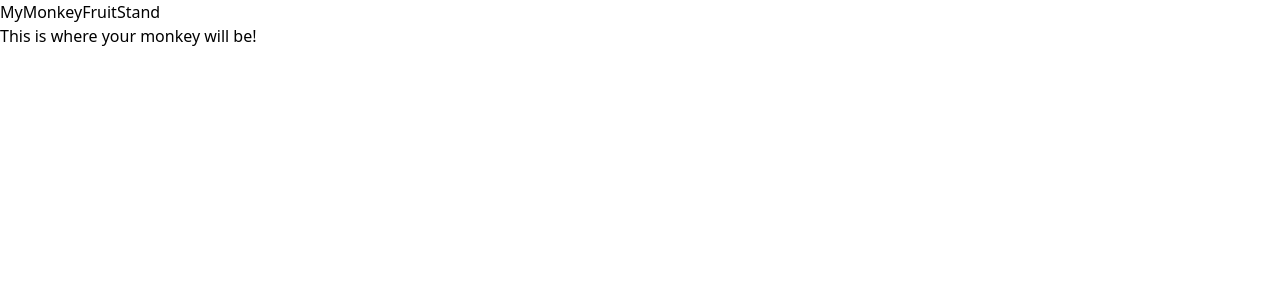
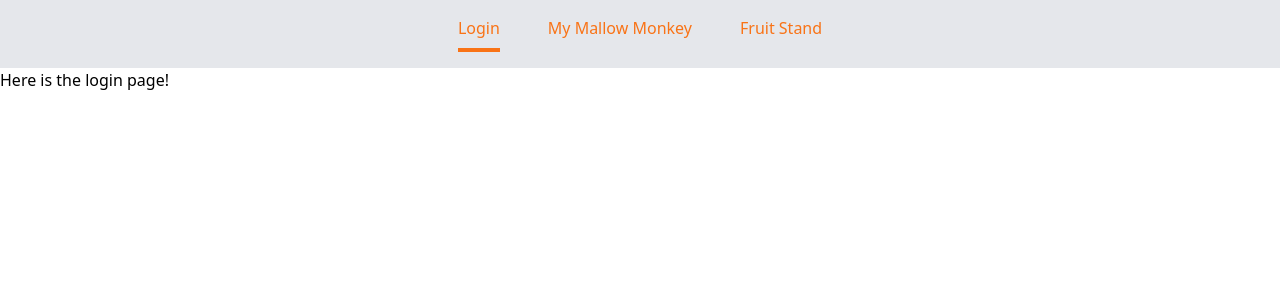
Before and after one commit to J-Frith/My-Mallow-Monkey, a React (Create React App) app in the folder my-mallow-monkey/: page / in a window 1280 px wide. Shown: the top 300 px of the page. Built offline with nearby package versions, Linux system fonts and the light colour scheme.

Commit message:
Added a login page and a nav bar across the top of every page

```diff
--- a/my-mallow-monkey/package.json
+++ b/my-mallow-monkey/package.json
@@ -7,6 +7,7 @@
     "@testing-library/react": "^13.4.0",
     "@testing-library/user-event": "^13.5.0",
     "axios": "^1.6.5",
+    "classnames": "^2.5.1",
     "react": "^18.2.0",
     "react-dom": "^18.2.0",
     "react-scripts": "5.0.1",
--- a/my-mallow-monkey/src/App.js
+++ b/my-mallow-monkey/src/App.js
@@ -1,15 +1,19 @@
-import Sidebar from "./components/Sidebar";
+import Navbar from "./components/Navbar";
 import Route from "./components/Route";
-import MonkeyPage from "./pages/MyMonkeyPage";
+import LoginPage from "./pages/LoginPage";
+import MyMonkeyPage from "./pages/MyMonkeyPage";
 import FruitStandPage from "./pages/FruitStandPage";
 
 function App() {
   return (
     <div>
-      <Sidebar />
+      <Navbar />
       <div>
         <Route path="/">
-          <MonkeyPage />
+          <LoginPage />
+        </Route>
+        <Route path="/mymonkey">
+          <MyMonkeyPage />
         </Route>
         <Route path="/fruitstand">
           <FruitStandPage />
--- a/my-mallow-monkey/src/components/Link.js
+++ b/my-mallow-monkey/src/components/Link.js
@@ -1,13 +1,14 @@
+import classNames from "classnames";
 import useNavigation from "../hooks/use-navigation";
 
-function Link({ to, children }) {
-  const { navigate } = useNavigation();
+function Link({ to, children, className, activeClassName }) {
+  const { navigate, currentPath } = useNavigation();
 
-  // FIXME: uncomment if using tailwind
-  // const classes = classNames(
-  //   className,
-  //   currentPath === to && activeClassName
-  // );
+  const classes = classNames(
+    "text-orange-500",
+    className,
+    currentPath === to && activeClassName
+  );
 
   const handleClick = (event) => {
     if (event.metaKey || event.ctrlKey) {
@@ -19,7 +20,7 @@ function Link({ to, children }) {
   };
 
   return (
-    <a href={to} onClick={handleClick}>
+    <a className={classes} href={to} onClick={handleClick}>
       {children}
     </a>
   );
--- /dev/null
+++ b/my-mallow-monkey/src/components/Navbar.js
@@ -0,0 +1,30 @@
+import Link from "./Link";
+
+function Navbar() {
+  const links = [
+    { label: "Login", path: "/" },
+    { label: "My Mallow Monkey", path: "/mymonkey" },
+    { label: "Fruit Stand", path: "/fruitstand" },
+  ];
+
+  const renderedLinks = links.map((link) => {
+    return (
+      <Link
+        key={link.label}
+        to={link.path}
+        className="mx-6 pb-2"
+        activeClassName="border-b-4 border-orange-500"
+      >
+        {link.label}
+      </Link>
+    );
+  });
+
+  return (
+    <div className="sticky top-0 flex justify-center bg-gray-200 p-4">
+      {renderedLinks}
+    </div>
+  );
+}
+
+export default Navbar;
--- a/my-mallow-monkey/src/components/Sidebar.js
+++ /dev/null
@@ -1,20 +0,0 @@
-import Link from "./Link";
-
-function Sidebar() {
-  const links = [
-    { label: "MyMonkey", path: "/" },
-    { label: "FruitStand", path: "/fruitstand" },
-  ];
-
-  const renderedLinks = links.map((link) => {
-    return (
-      <Link key={link.label} to={link.path}>
-        {link.label}
-      </Link>
-    );
-  });
-
-  return <div>{renderedLinks}</div>;
-}
-
-export default Sidebar;
--- /dev/null
+++ b/my-mallow-monkey/src/pages/LoginPage.js
@@ -0,0 +1,5 @@
+function LoginPage() {
+  return <div>Here is the login page!</div>;
+}
+
+export default LoginPage;
```
Also changed, not shown: 1 other file (tests, documents, lock files or other folders).
